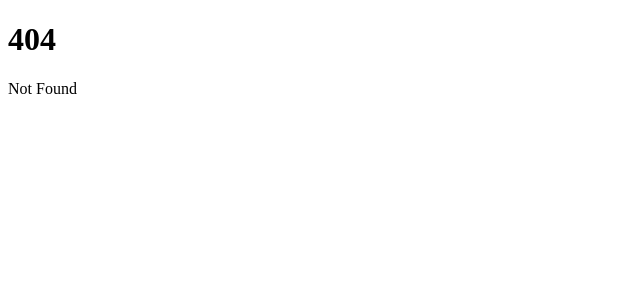
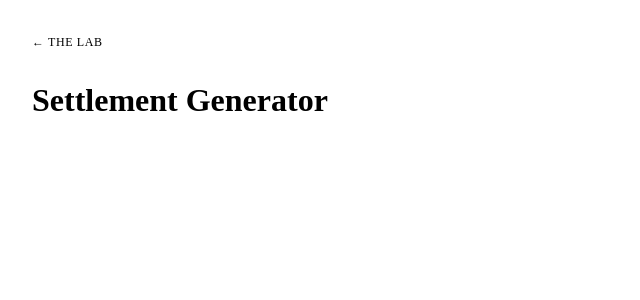
Before and after one commit to LabyrinthWarden/jsbridges.com, a SvelteKit app: page /lab/gens/settlements in a window 1280 px wide. Before the commit this address had no page. Shown: the top 300 px of the page, without its empty margins (0-640 px from the left). Built offline with nearby package versions, Linux system fonts and the light colour scheme.

Commit message:
Create +page.svelte

```diff
--- /dev/null
+++ b/src/routes/lab/gens/settlements/+page.svelte
@@ -0,0 +1,5 @@
+<script lang="ts">
+
+</script>
+
+<h1>Settlement Generator</h1>
```
